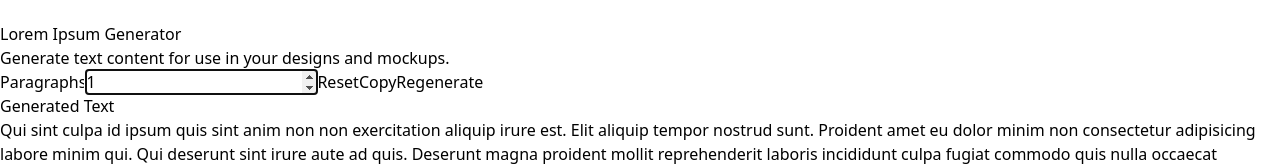
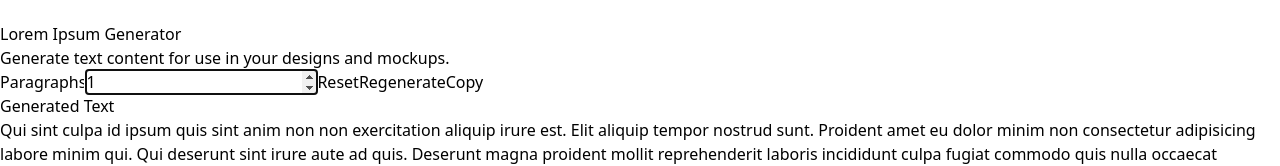
Before and after one commit to ramijames/CrispTools, a Vue app: page /lipsum in a window 1280 px wide. Shown: the part 391-557 px from the top of the page. Built offline with nearby package versions, Linux system fonts and the light colour scheme; a web font is replaced by a local one.

Commit message:
Fixed the bug in Lipsum where it wouldn't generate the correct number of paragraphs.

```diff
--- a/src/components/Button.vue
+++ b/src/components/Button.vue
@@ -26,11 +26,11 @@ export default {
         case "primary":
           return "bg-blue-600 hover:bg-blue-700 text-white font-semibold py-2 px-4 border border-blue-600 rounded";
         case "secondary":
-          return "bg-white hover:bg-blue-100 text-blue-600 font-semibold py-2 px-4 border border-blue-400 rounded";
+          return "bg-white hover:bg-blue-100 text-blue-600 font-semibold py-2 px-4 border border-blue-100 rounded";
         case "danger":
-          return "bg-red-600 hover:bg-red-700 text-white font-semibold py-2 px-4 border border-red-400 rounded";
+          return "bg-red-600 hover:bg-red-700 text-white font-semibold py-2 px-4 border border-red-100 rounded";
         default:
-          return "bg-white hover:bg-blue-100 text-blue-600 font-semibold py-2 px-4 border border-blue-400 rounded";
+          return "bg-white hover:bg-blue-100 text-blue-600 font-semibold py-2 px-4 border border-blue-100 rounded";
       }
     },
   },
--- a/src/components/CrispInput.vue
+++ b/src/components/CrispInput.vue
@@ -5,7 +5,7 @@
     autofocus
     :type="type"
     :placeholder="placeholder"
-    @input="$emit('update:modelValue', $event.target.value)"
+    @input="$emit('update:modelValue', Number($event.target.value))"
     min="1"
   />
 </template>
--- a/src/components/Lipsum.vue
+++ b/src/components/Lipsum.vue
@@ -65,7 +65,7 @@ export default {
 
   },
   watch: {
-    numParagraphs: function (val) {
+    lorem: function (val) {
       console.log(val);
     },
   },
@@ -78,6 +78,11 @@ export default {
 
 <template>
   <div class="wrapper">
+    <transition name="fade">
+      <div v-if="showPopup" class="fixed top-0 right-0 m-4 p-2 bg-green-500 text-white rounded shadow-lg">
+        Copied to clipboard!
+      </div>
+    </transition>
     <section class="panel-group">
       <section class="p-8 pt-24 flex items-center flex-col">
         <h4 class="text-center text-7xl font-bold text-black">
@@ -105,24 +110,19 @@ export default {
         />
         <Button
           btnType="secondary"
-          btnText="Copy"
-          :onClick="copyToClipboard"
+          btnText="Regenerate"
+          :onClick="generateParagraphs"
         />
         <Button
           btnType="primary"
-          btnText="Regenerate"
-          :onClick="generateParagraphs"
+          btnText="Copy"
+          :onClick="copyToClipboard"
         />
       </section>
       <section class="flex flex-col items-center justify-center">
           <div class="my-4">
             <div class="font-bold text-xl mb-2">Generated Text</div>
             <p class="text-gray-700 text-base">
-              <transition name="fade">
-                <div v-if="showPopup" class="fixed top-0 right-0 m-4 p-2 bg-green-500 text-white rounded shadow-lg">
-                  Copied to clipboard!
-                </div>
-              </transition>
               <p>
                 {{ paragraphs }}
               </p>
```
